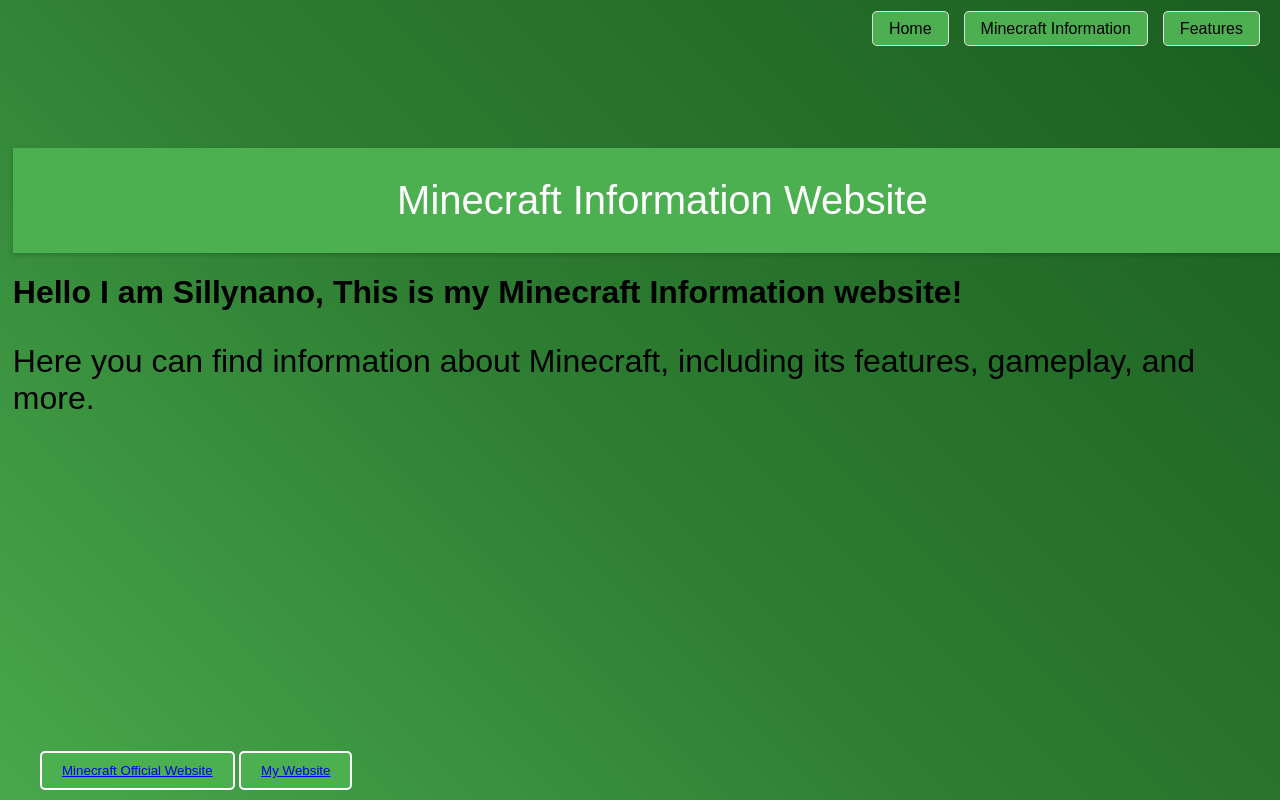
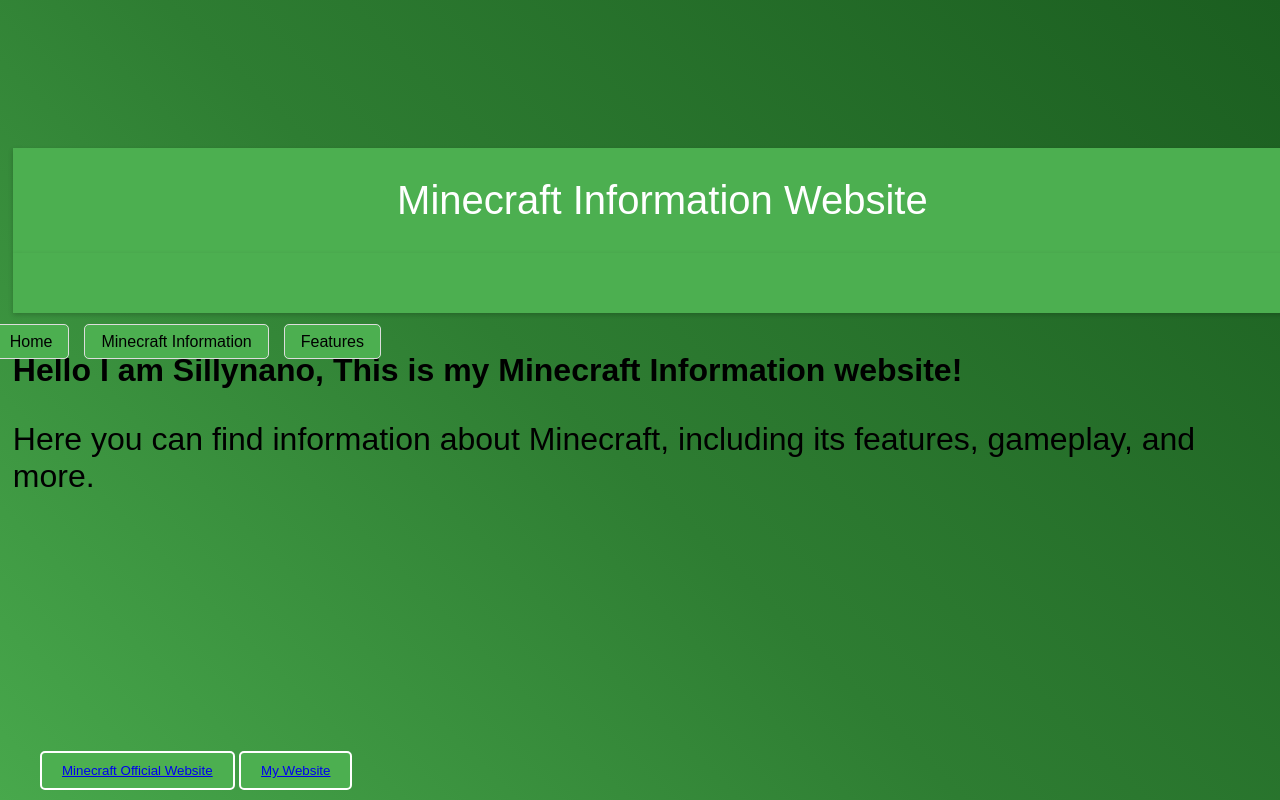
Before and after one commit to sillynano/minecraft, a plain HTML site: page index.html in a window 1280 px wide. Shown: the top 800 px of the page. Drawn offline with Linux system fonts and the light colour scheme.

Commit message:
Add secondary bar and adjust top bar styling for improved layout

```diff
--- a/index.html
+++ b/index.html
@@ -10,6 +10,7 @@
 <body>
     <!-- Top Bar -->
     <header class="top-bar">Minecraft Information Website</header>
+    <header class="secondary-bar"></header>
 
     <!-- Navigation Tabs -->
     <nav>
--- a/style.css
+++ b/style.css
@@ -17,7 +17,7 @@
 
 /* Navigation positioned to top right */
 nav {
-    position: fixed;
+    position: relative;
     top: 20px;
     right: 20px;
     z-index: 1000;
@@ -64,7 +64,7 @@
 
 /* Top Bar Styling */
 .top-bar {
-    position:top ;
+    position: relative;
     top: 0;
     left: 0;
     width: 100%;
@@ -72,7 +72,20 @@
     color: white; /* Text color */
     padding: 30px 20px; /* Space inside the bar, reduced padding */
     box-shadow: 0 2px 5px rgba(0, 0, 0, 0.2); /* Shadow effect */
-    z-index: 1000; /* Ensures it stays above other content */
+    font-size: 2.5rem; /* Font size for the top bar */
+    font-family: 'Quicksand', sans-serif; /* Font family */
+    text-align: center; /* Centered text */
+}
+
+.secondary-bar {
+    position: relative;
+    top: 0;
+    left: 0;
+    width: 100%;
+    background-color: #4CAF50; /* Green background */
+    color: white; /* Text color */
+    padding: 30px 20px; /* Space inside the bar, reduced padding */
+    box-shadow: 0 2px 5px rgba(0, 0, 0, 0.2); /* Shadow effect */
     font-size: 2.5rem; /* Font size for the top bar */
     font-family: 'Quicksand', sans-serif; /* Font family */
     text-align: center; /* Centered text */
```
Also changed, not shown: features/index.html (+1 -0 lines).
